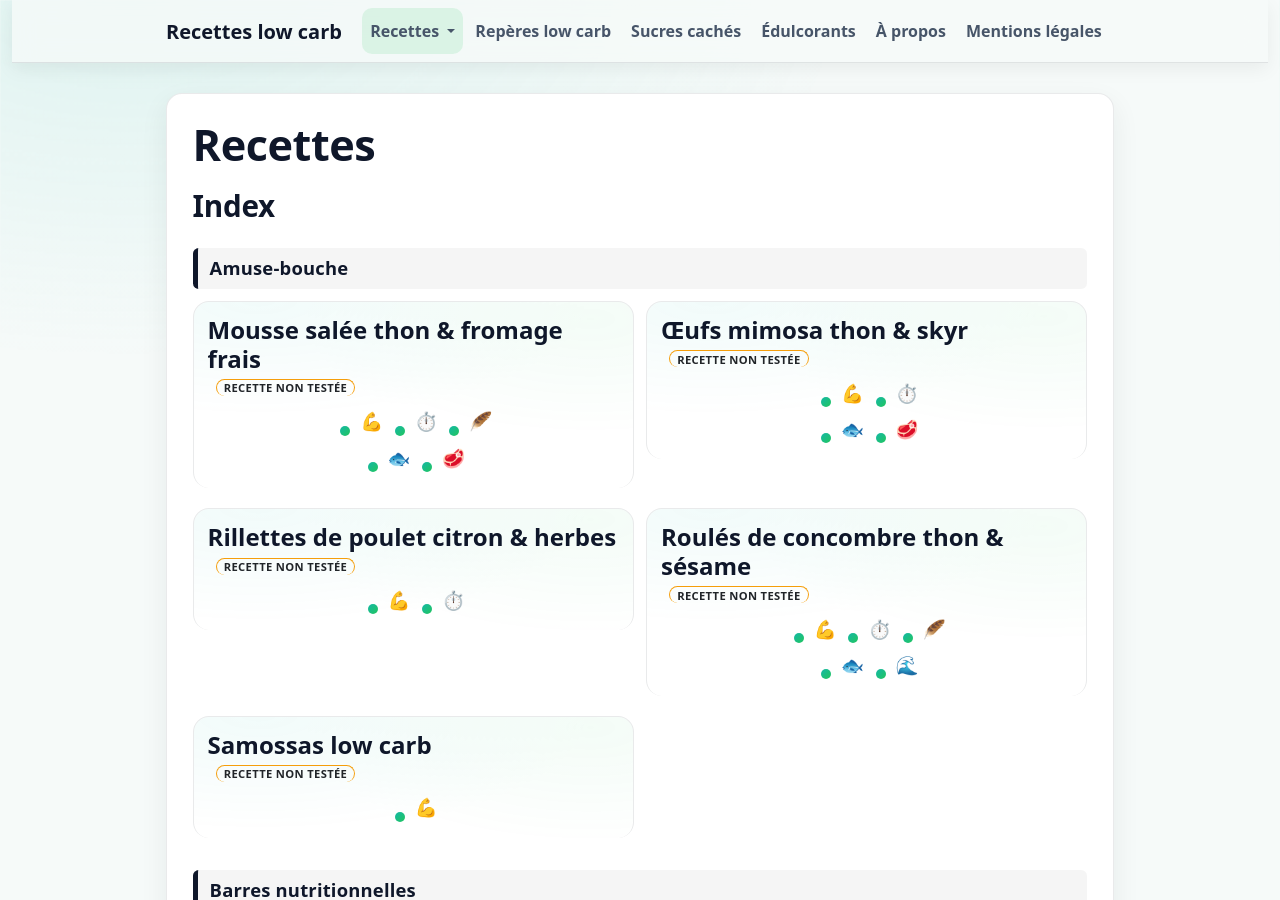
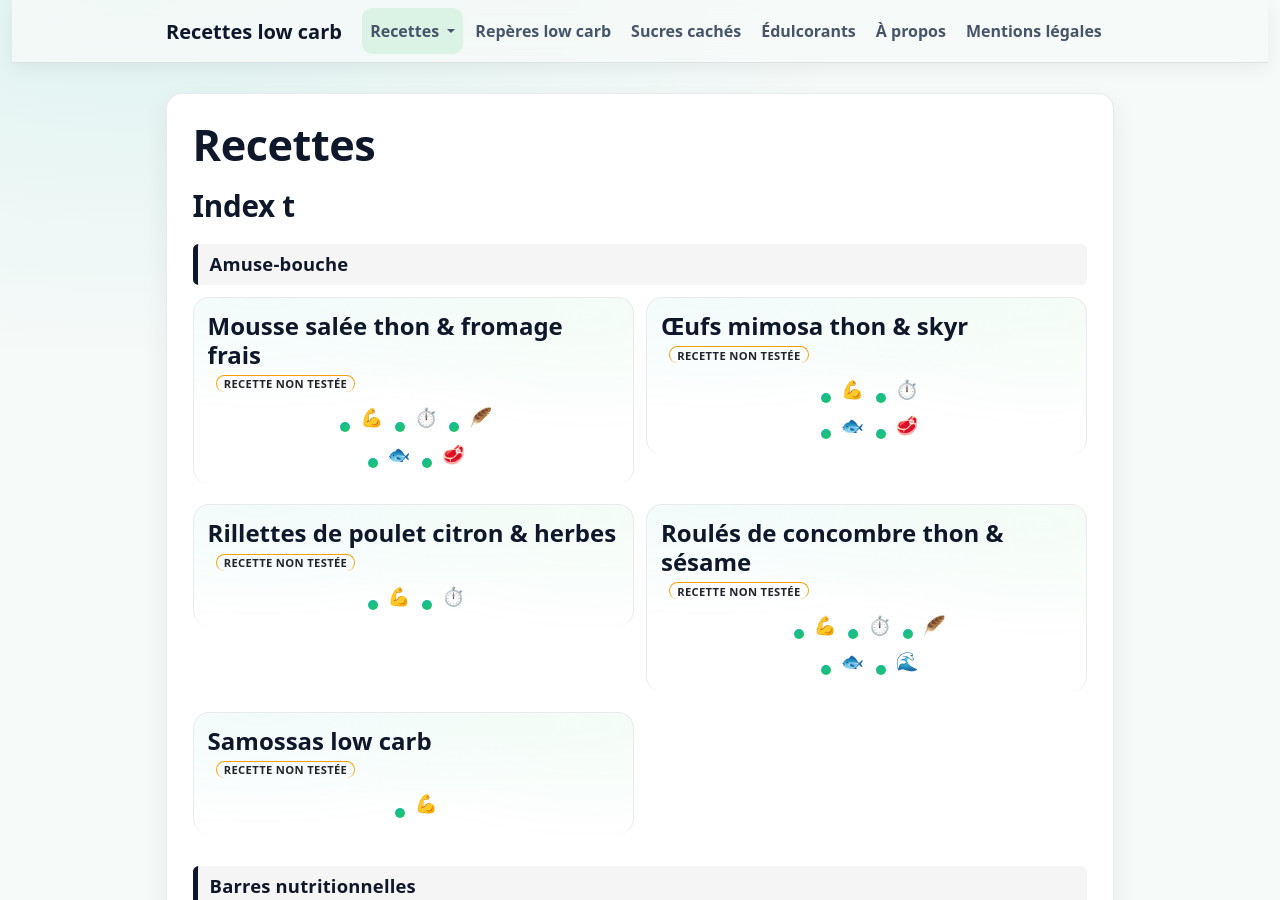
Before and after one commit to laurie-boissay/laurie-boissay.github.io, a Jekyll site: the page built from index.html, in a window 1280 px wide and 900 px high. Built offline with Jekyll 4.4.1, drawn with Linux system fonts in a browser that asks for light colours.

```diff
--- a/index.html
+++ b/index.html
@@ -9,7 +9,7 @@ body_id: "home"
 ---
 
 <section id="index">
-  <h2>Index</h2>
+  <h2>Index t</h2>
 
   <!-- Styles locaux (index) -->
   <style>
@@ -74,46 +74,6 @@ body_id: "home"
 
     <!-- Liens fixes vers index filtrés (hors tirage) -->
     <div class="random-pick-links mt-2">
-
-      <!-- Ligne 1 : tags fonctionnels (inclut goût sucré, mais exclu du tirage aléatoire) -->
-      <!--
-      <ul class="recipe-badges-line badges-tags-fixed" aria-label="Tags fonctionnels">
-        <li><a class="badge-link-outside" href="{{ '/tags/tres-proteine/' | relative_url }}" title="Très protéiné">💪</a></li>
-        <li><a class="badge-link-outside" href="{{ '/tags/riche-en-fibres/' | relative_url }}" title="Riche en fibres">💩</a></li>
-        <li><a class="badge-link-outside" href="{{ '/tags/rapide/' | relative_url }}" title="Rapide">⏱️</a></li>
-        <li><a class="badge-link-outside" href="{{ '/tags/congelable/' | relative_url }}" title="Congelable">❄️</a></li>
-        <li><a class="badge-link-outside" href="{{ '/tags/micro-ondable/' | relative_url }}" title="Micro-ondable">♨️</a></li>
-        <li><a class="badge-link-outside" href="{{ '/tags/peu-calorique/' | relative_url }}" title="Peu calorique">🪶</a></li>
-        <li><a class="badge-link-outside" href="{{ '/tags/calorique/' | relative_url }}" title="Calorique">🔥</a></li>
-        <li><a class="badge-link-outside" href="{{ '/tags/longue/' | relative_url }}" title="Préparation longue">🐌</a></li>
-        <li><a class="badge-link-outside" href="{{ '/tags/gout-sucre/' | relative_url }}" title="Goût sucré">🍬</a></li>
-      </ul>
-      -->
-
-      <!-- Ligne 2 : micronutriments -->
-      <!--
-      <ul class="recipe-badges-line badges-micro-fixed" aria-label="Micronutriments">
-        <li><a class="badge-link-outside" href="{{ '/micronutriments/omega-3/' | relative_url }}" title="Oméga-3">🐟</a></li>
-
-        <li><a class="badge-link-outside" href="{{ '/micronutriments/vitamine-a/' | relative_url }}" title="Vitamine A">👁️</a></li>
-        <li><a class="badge-link-outside" href="{{ '/micronutriments/vitamine-c/' | relative_url }}" title="Vitamine C">🍋</a></li>
-        <li><a class="badge-link-outside" href="{{ '/micronutriments/vitamine-d/' | relative_url }}" title="Vitamine D">🌤️</a></li>
-        <li><a class="badge-link-outside" href="{{ '/micronutriments/vitamine-e/' | relative_url }}" title="Vitamine E">🛡️</a></li>
-        <li><a class="badge-link-outside" href="{{ '/micronutriments/vitamine-k/' | relative_url }}" title="Vitamine K">🩸</a></li>
-        <li><a class="badge-link-outside" href="{{ '/micronutriments/vitamine-b9/' | relative_url }}" title="Vitamine B9">🌱</a></li>
-        <li><a class="badge-link-outside" href="{{ '/micronutriments/vitamine-b12/' | relative_url }}" title="Vitamine B12">🥩</a></li>
-
-        <li><a class="badge-link-outside" href="{{ '/micronutriments/calcium/' | relative_url }}" title="Calcium">🦴</a></li>
-        <li><a class="badge-link-outside" href="{{ '/micronutriments/fer/' | relative_url }}" title="Fer">🧲</a></li>
-        <li><a class="badge-link-outside" href="{{ '/micronutriments/magnesium/' | relative_url }}" title="Magnésium">⚡</a></li>
-        <li><a class="badge-link-outside" href="{{ '/micronutriments/potassium/' | relative_url }}" title="Potassium">🍌</a></li>
-        <li><a class="badge-link-outside" href="{{ '/micronutriments/zinc/' | relative_url }}" title="Zinc">🔩</a></li>
-        <li><a class="badge-link-outside" href="{{ '/micronutriments/selenium/' | relative_url }}" title="Sélénium">🧪</a></li>
-        <li><a class="badge-link-outside" href="{{ '/micronutriments/iode/' | relative_url }}" title="Iode">🌊</a></li>
-      </ul>
-      -->
-    </div>
-  </div>
 
   {% assign all_recipes = site.pages | where: "layout", "recipe" | where_exp: "p", "p.recipe_group" %}
   {% assign grouped = all_recipes | group_by: "recipe_group" | sort: "name" %}
```
